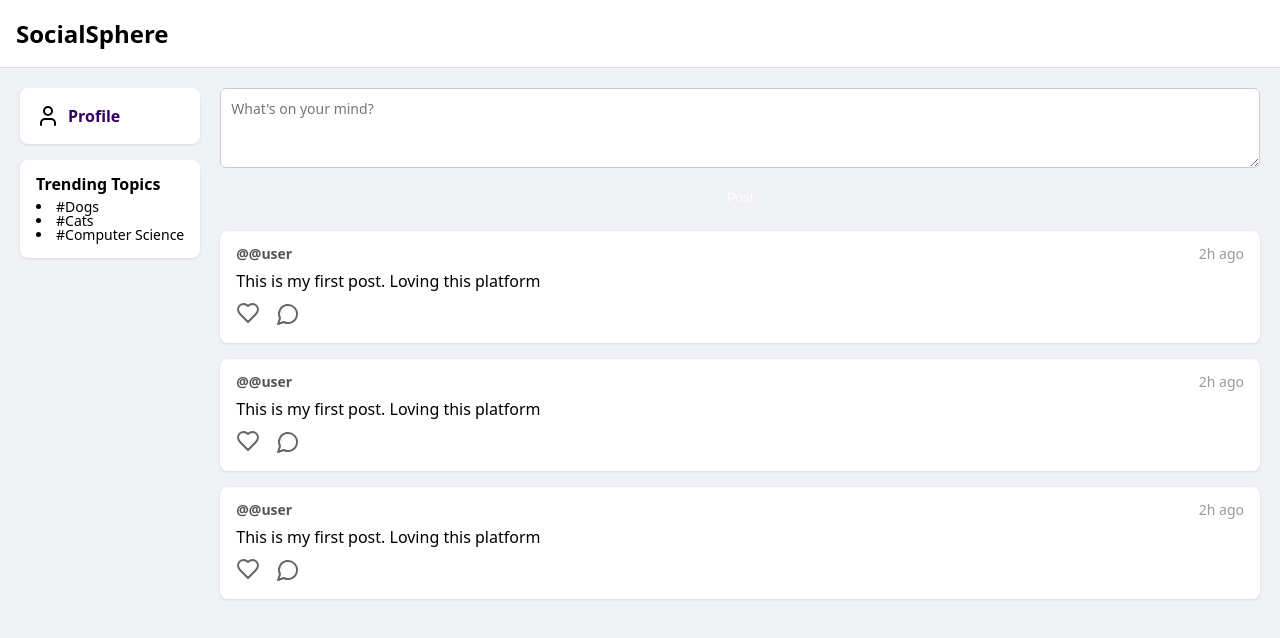
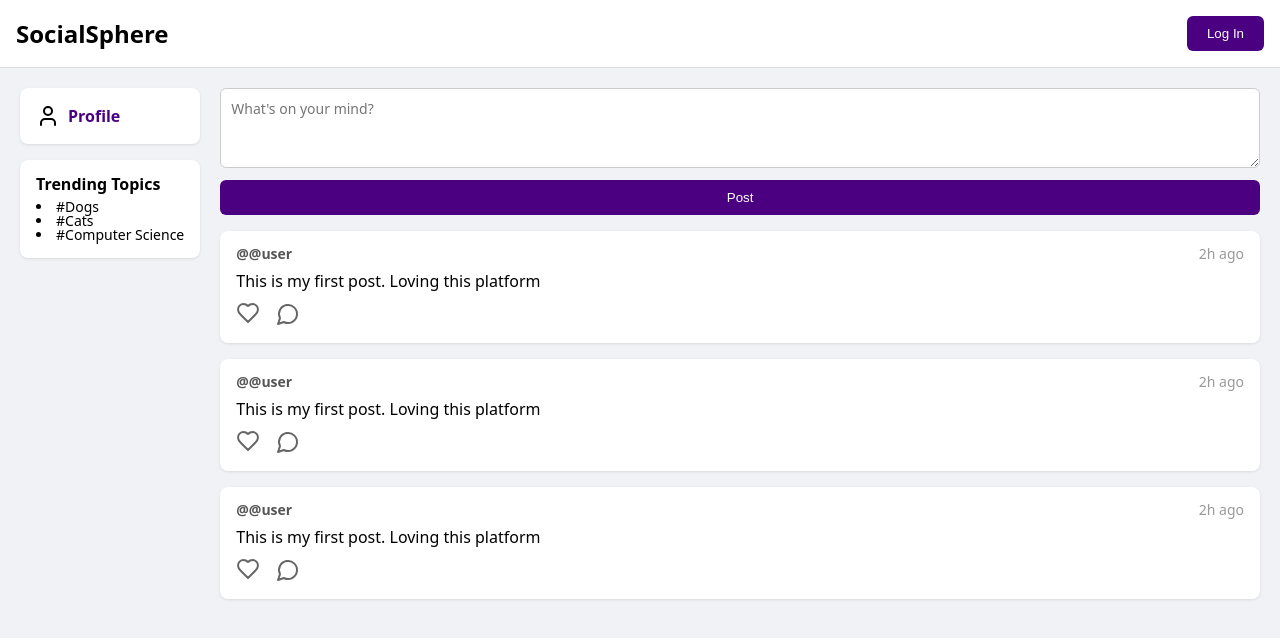
Before and after one commit to MyHKo/social-app-diploma, a React (Vite) app in the folder app/frontend/: page / in a window 1280 px wide. In both pictures the pointer is over the element "Profile". Shown: the top 638 px of the page. Built offline with nearby package versions, Linux system fonts and the light colour scheme.

Commit message:
Frontend: change namings of the variables in some files

```diff
--- a/app/frontend/src/components/UiKit/Button/button.module.scss
+++ b/app/frontend/src/components/UiKit/Button/button.module.scss
@@ -1,6 +1,6 @@
 .button {
   padding: 10px 20px;
-  background-color: var(--main-color-blue);
+  background-color: var(--main-color);
   color: white;
   border: none;
   border-radius: 6px;
--- a/app/frontend/src/pages/Home/Sidebar/sidebar.module.scss
+++ b/app/frontend/src/pages/Home/Sidebar/sidebar.module.scss
@@ -23,7 +23,7 @@
   transition: 0.2s ease;
 
   &:hover {
-    color: var(--button-hover);
+    color: var(--main-color);
   }
 }
 
@@ -44,6 +44,6 @@ li {
   user-select: none;
 
   &:hover {
-    color: var(--button-hover);
+    color: var(--main-color);
   }
 }
```
